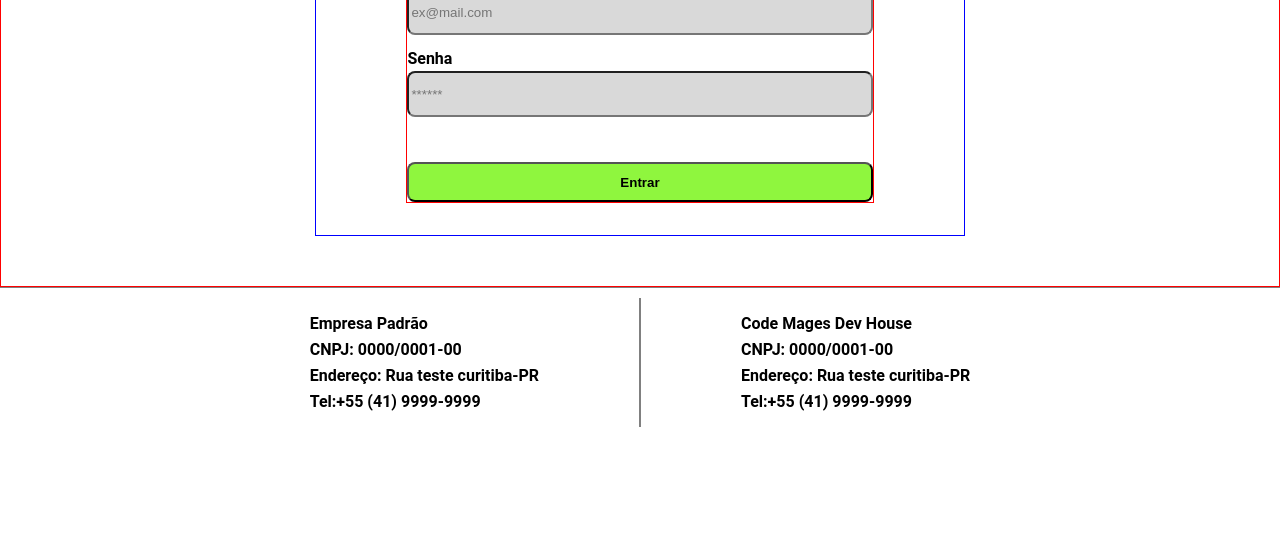
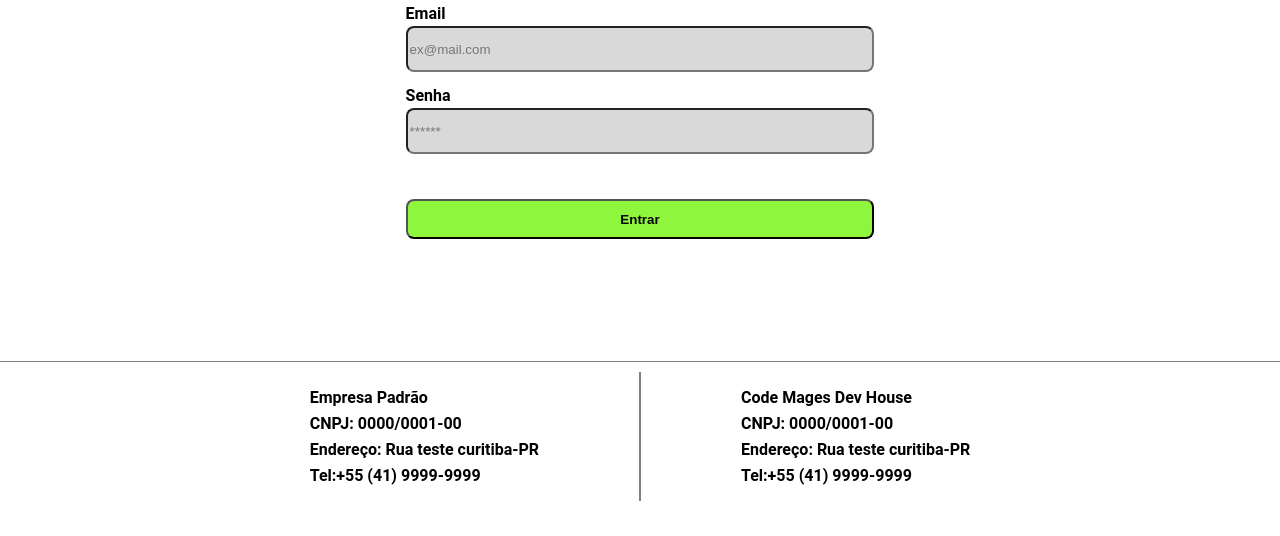
Before and after one commit to painlenk/ProjetoITalents, a plain HTML site: page pages/login/index.html in a window 1280 px wide. Shown: the part 264-800 px from the top of the page. Drawn offline with Linux system fonts and the light colour scheme.

Commit message:
ajusta estilo

```diff
--- a/pages/home/style.css
+++ b/pages/home/style.css
@@ -2,7 +2,8 @@ main {
   display: flex;
   flex-direction: column;
   gap: 100px;
-  margin: 40px;
+  margin: 40px auto;
+  max-width: 1300px;
 }
 
 section {
--- a/pages/login/style.css
+++ b/pages/login/style.css
@@ -1,8 +1,7 @@
 main {
   max-width: 1300px;
-  border: 1px solid red;
   display: flex;
   justify-content: center;
   align-items: center;
-  margin: 0 auto;
+  margin: 40px auto;
 }
--- a/pages/products/style.css
+++ b/pages/products/style.css
@@ -2,7 +2,8 @@ main {
   display: flex;
   flex-direction: column;
   gap: 100px;
-  margin: 40px;
+  margin: 40px auto;
+  max-width: 1300px;
 }
 
 section {
--- a/pages/register/style.css
+++ b/pages/register/style.css
@@ -1,11 +1,9 @@
 main {
   max-width: 1300px;
-
-  border: 1px solid red;
   display: flex;
   justify-content: center;
   align-items: center;
-  margin: 0 auto;
+  margin: 40px auto;
 }
 
 form {
--- a/styles/form.css
+++ b/styles/form.css
@@ -1,6 +1,5 @@
 form {
   width: 650px;
-  border: 1px solid blue;
   margin: 50px auto;
   display: flex;
   flex-direction: column;
@@ -20,7 +19,6 @@ fieldset {
   flex-direction: column;
   justify-content: center;
   align-items: center;
-  border: 1px solid red;
   gap: 1rem;
   width: 80%;
 }
```
